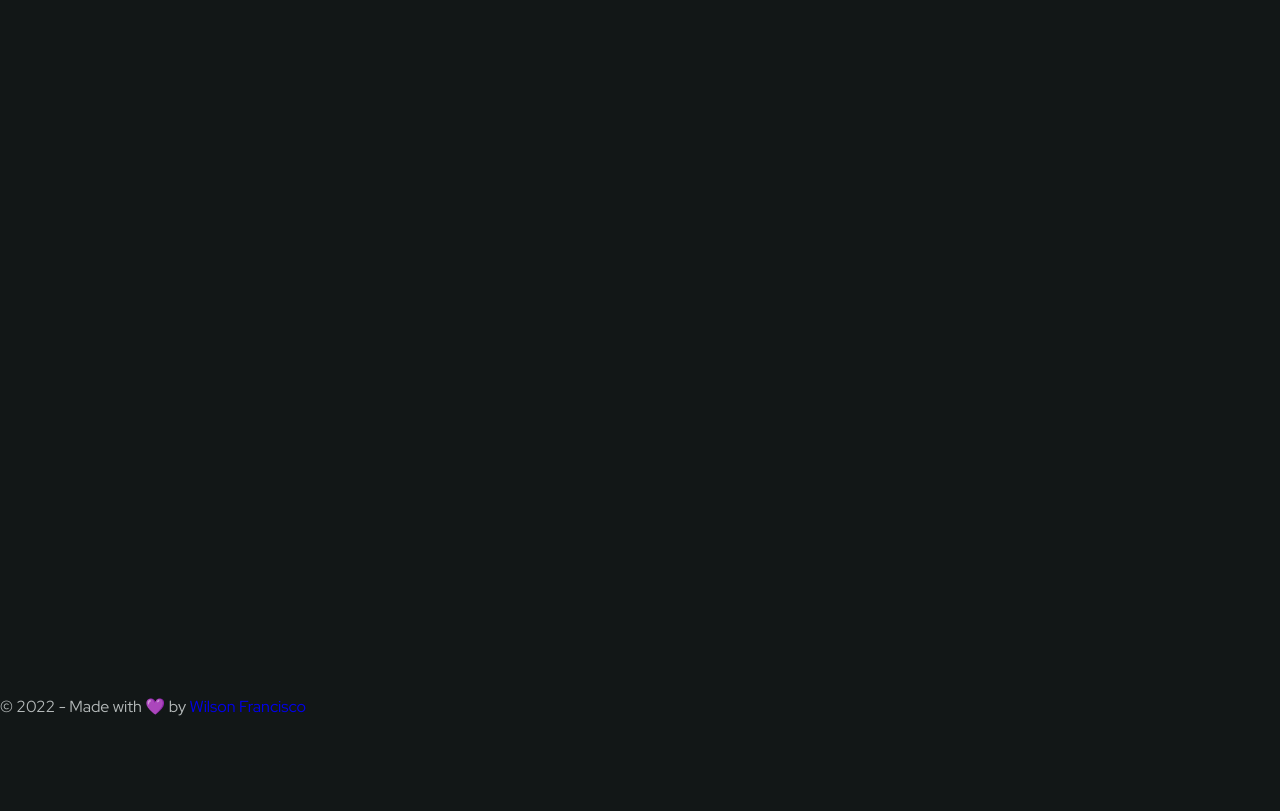
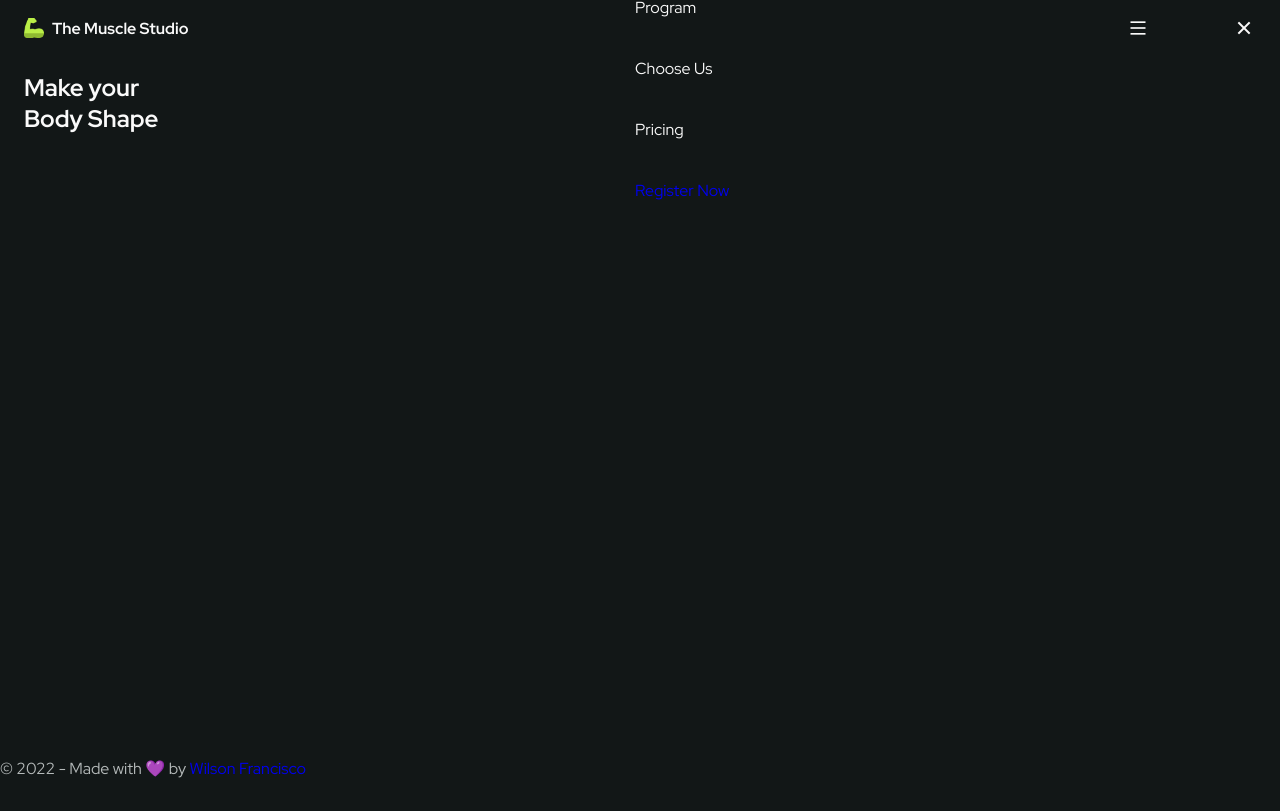
Before and after one commit to wilsonfrancisco/the-muscle-studio, a website: page index.html in a window 1280 px wide. Drawn offline with nearby package versions, Linux system fonts and the light colour scheme.

Commit message:
feat(navbar completed): added responsive behavior and toggle menu actions
Added responsive behavior to the navbar, and finished the toggle actions, included a feature on each
nav item to close the menu when the item is closed

BREAKING CHANGE: Reponsive behavior

```diff
--- a/index.html
+++ b/index.html
@@ -1,49 +1,87 @@
 <!DOCTYPE html>
 <html lang="en">
   <head>
-  <meta charset="UTF-8">
-  <link rel="preconnect" href="https://fonts.googleapis.com">
-  <link rel="preconnect" href="https://fonts.gstatic.com" crossorigin>
+    <meta charset="UTF-8" />
+    <link rel="preconnect" href="https://fonts.googleapis.com" />
+    <link rel="preconnect" href="https://fonts.gstatic.com" crossorigin />
 
-  <meta name="viewport" content="width=device-width, initial-scale=1.0">
-  <meta name="author" content="Wilson Garcia Simões Francisco">
-  <meta name="theme-color" content="#000000"/>
+    <meta name="viewport" content="width=device-width, initial-scale=1.0" />
+    <meta name="author" content="Wilson Garcia Simões Francisco" />
+    <meta name="theme-color" content="#000000" />
 
+    <link rel="shortcut icon" href="./favicon.png" type="image/png" />
+    <link
+      href="https://fonts.googleapis.com/css2?family=Kaushan+Script&family=Red+Hat+Display:wght@400;700;900&display=swap"
+      rel="stylesheet" />
+    <link
+      href="https://cdn.jsdelivr.net/npm/remixicon@2.5.0/fonts/remixicon.css"
+      rel="stylesheet" />
 
-  <link rel="shortcut icon" href="./favicon.png" type="image/png">
-  <link href="https://fonts.googleapis.com/css2?family=Kaushan+Script&family=Red+Hat+Display:wght@400;700;900&display=swap" rel="stylesheet">
-  <link href="https://cdn.jsdelivr.net/npm/remixicon@2.5.0/fonts/remixicon.css" rel="stylesheet">
-
-  <link rel="stylesheet" href="dist/styles/main.css">
+    <link rel="stylesheet" href="dist/styles/main.css" />
 
     <title>The Muscle Studio</title>
   </head>
   <body>
     <header class="header" id="header">
+      <nav class="nav container">
+        <a href="#" class="nav__logo">
+          <img src="./dist/images/logo-nav.png" alt="The Muscle Studio logo" />
+          The Muscle Studio
+        </a>
 
+        <div class="nav__menu" id="nav-menu">
+          <ul class="nav__list">
+            <li class="nav__item">
+              <a href="#home" class="nav__link">Home</a>
+            </li>
+            <li class="nav__item">
+              <a href="#program" class="nav__link">Program</a>
+            </li>
+            <li class="nav__item">
+              <a href="#choose_us" class="nav__link">Choose Us</a>
+            </li>
+            <li class="nav__item">
+              <a href="#pricing" class="nav__link">Pricing</a>
+            </li>
+
+            <div class="nav__link">
+              <a href="#footer" class="button nav__button">Register Now</a>
+            </div>
+          </ul>
+
+          <div class="nav__close" id="nav-close">
+            <i class="ri-close-line"></i>
+          </div>
+        </div>
+        <div class="nav__toggle" id="nav-toggle">
+          <i class="ri-menu-line"></i>
+        </div>
+      </nav>
     </header>
     <main class="main">
       <section class="home section" id="home">
-
+        <div class="home__container container grid">
+          <div class="home__data">
+            <h2 class="home__subtitle">Make your</h2>
+            <h1 class="home__title">Body Shape</h1>
+          </div>
+        </div>
       </section>
-    <section class="logos section">
-
-    </section>
-    <section class="program section" id="program">
-
-    </section>
-    <section class="choose section" id="choose">
-
-    </section>
-    <section class="pricing section" id="pricing">
-
-    </section>
-    <section class="calculate section">
-
-    </section>
+      <section class="logos section"></section>
+      <section class="program section" id="program"></section>
+      <section class="choose section" id="choose"></section>
+      <section class="pricing section" id="pricing"></section>
+      <section class="calculate section"></section>
     </main>
     <footer class="footer section" id="footer">
-    <p>&COPY; 2022 - Made with 💜 by <a id="linkedin-me" href="https://www.linkedin.com/in/wilson-garcia-7737211b8">Wilson Francisco</a></p>
+      <p>
+        &COPY; 2022 - Made with 💜 by
+        <a
+          id="linkedin-me"
+          href="https://www.linkedin.com/in/wilson-garcia-7737211b8"
+          >Wilson Francisco</a
+        >
+      </p>
     </footer>
 
     <script src="./dist/scripts/sandbox.js"></script>
--- a/src/sass/main.scss
+++ b/src/sass/main.scss
@@ -1 +1,83 @@
 @import "./variables.scss", "./reset.scss";
+
+.header {
+  width: 100%;
+  background-color: transparent;
+  position: fixed;
+  top: 0;
+  left: 0;
+  z-index: var(--z-fixed);
+  transition: background 0.3s;
+
+  .nav {
+    height: var(--header-height);
+    display: flex;
+    justify-content: space-between;
+    align-items: center;
+
+    .nav__logo,
+    .nav__toggle {
+      color: var(--title-color);
+      display: flex;
+    }
+
+    .nav__toggle {
+      font-size: 1.25rem;
+      cursor: pointer;
+    }
+  }
+
+  .nav__logo {
+    align-items: center;
+    column-gap: 0.5rem;
+    font-weight: var(--font-bold);
+
+    img {
+      width: 1.25rem;
+    }
+  }
+
+  .nav__list {
+    padding: 5rem 0 0 3rem;
+    display: flex;
+    flex-direction: column;
+    row-gap: 2.5rem;
+
+    .nav__link {
+      color: var(--title-color);
+      transition: color 0.3s;
+
+      &:hover {
+        color: var(--green-300);
+      }
+    }
+  }
+
+  .nav__close {
+    position: absolute;
+    top: 1rem;
+    right: 1.5rem;
+    font-size: 1.5rem;
+    color: var(--title-color);
+    cursor: pointer;
+  }
+
+  .show-menu {
+    right: 0;
+  }
+}
+
+@media screen and (max-width: 1023px) {
+  .nav__menu {
+    position: fixed;
+    background-color: hsla(180, 12%, 8%, 0.8);
+    backdrop-filter: blur(32px);
+    -webkit-backdrop-filter: blur(32px);
+    top: 0;
+    right: -100%;
+    width: 80%;
+    height: 100%;
+    border-left: 2px solid var(--gray);
+    transition: right 0.3s;
+  }
+}
```
Also changed, not shown: .prettierrc.json (added), dist/scripts/sandbox.js, dist/styles/main.css, 1 other file. Lines whose indentation alone changed are shown as unchanged.
